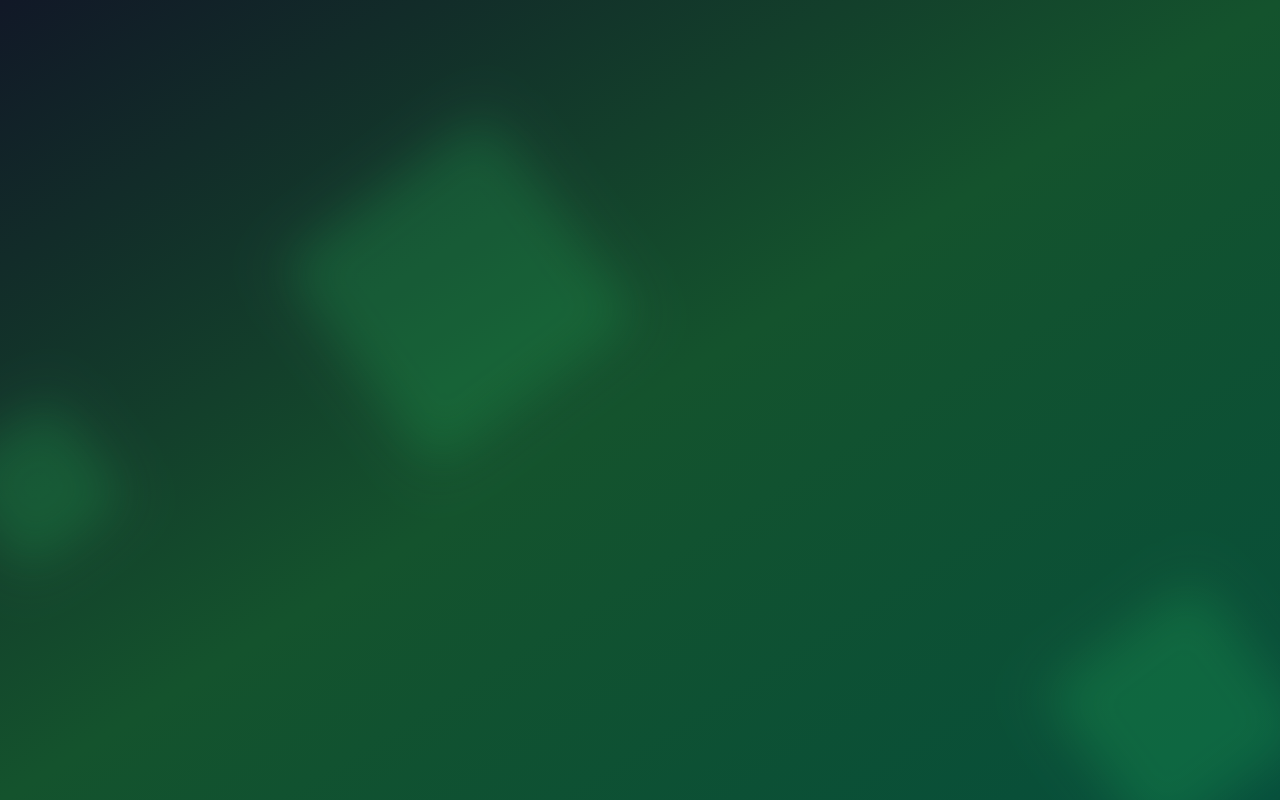
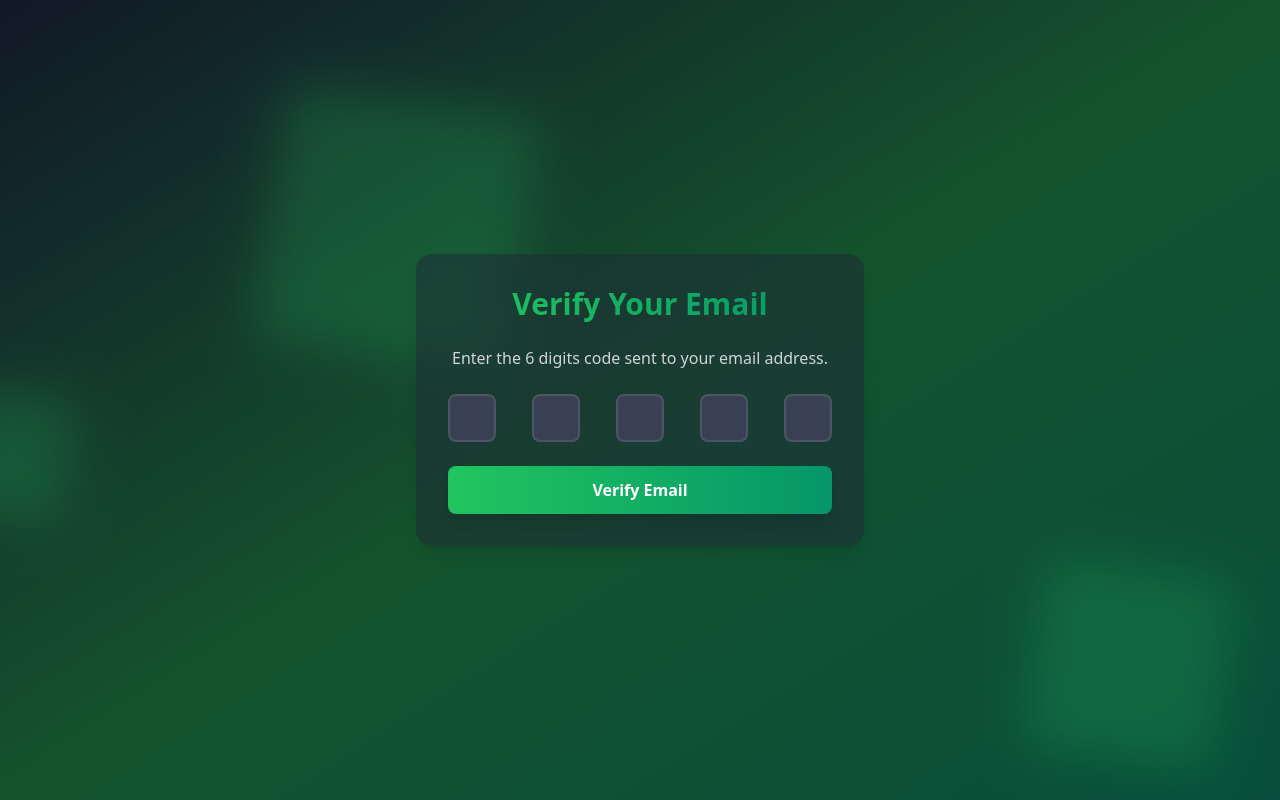
Before and after one commit to Nisschhal/auth-mern, a React (Vite) app in the folder frontend/: page /verify-email in a window 1280 px wide. Before the commit this address had no page. Built offline with nearby package versions, Linux system fonts and the light colour scheme.

Commit message:
email code verification page with its logic set up

```diff
--- a/frontend/src/App.jsx
+++ b/frontend/src/App.jsx
@@ -2,6 +2,7 @@
 import { FloatingShape } from "./components/FloatingShape";
 import Signup from "./pages/Signup";
 import Login from "./pages/Login";
+import EmailVerification from "./pages/EmailVerification";
 function App() {
   return (
     <div
@@ -34,6 +35,7 @@
         <Route path="/" element={"Home"} />
         <Route path="/signup" element={<Signup />} />
         <Route path="/login" element={<Login />} />
+        <Route path="/verify-email" element={<EmailVerification />} />
       </Routes>
     </div>
   );
--- /dev/null
+++ b/frontend/src/pages/EmailVerification.jsx
@@ -0,0 +1,106 @@
+
+import { motion } from "framer-motion";
+import { useEffect, useRef, useState } from "react";
+
+const EmailVerification = () => {
+  // for input reference
+  const inputRefs = useRef([]);
+  const [code, setCode] = useState(["", "", "", "", ""]);
+  const isLoading = false;
+
+  // for any changes in input el
+  const handleChange = (index, value) => {
+    const newCode = [...code];
+    // when code pasted || entered
+    if (value.length > 1) {
+      // code is pasted
+      const pastedCode = value.slice(0, 6).split("");
+      // put the pasted Code into newCode
+      for (let i = 0; i < 6; i++) {
+        newCode[i] = pastedCode[i] || "";
+      }
+
+      // set the code
+      setCode(newCode);
+
+      // once pasted code is set focus to inputbox to lastunfilled el if there is any
+      const lastFilledIndex = newCode.findLastIndex((digit) => digit !== "");
+      // once lastpastedinput index is got set the focus to next input box
+      // if lastIndex is smaller than 5 then set to focus to next box by +1 else set to 5 which is last box
+      const focusIndex = lastFilledIndex < 5 ? lastFilledIndex + 1 : 5;
+      inputRefs.current[focusIndex].focus();
+    } else {
+      // code is entered  one by one
+      newCode[index] = value;
+      setCode(newCode);
+      // move the focus to next input field if value is enetered
+      if (value && index < 5) {
+        inputRefs.current[index + 1].focus();
+      }
+    }
+  };
+
+  // for any keydown in input el
+  const handleKeyDown = (index, e) => {
+    // when backspace is entered && input is empty && input position is greater than 0
+    // find the index 1 step less than current and focus on that
+    if (e.key == "Backspace" && !code[index] && index > 0) {
+      inputRefs.current[index - 1].focus();
+    }
+  };
+
+  // form submit
+  const handleSubmit = (e) => {
+    e.preventDefault();
+
+    const verificationCode = code.join("");
+    console.log("Code submitted successfully!", verificationCode);
+  };
+  // useEffect to check if all the input field is entered as code is set to 6 digits
+  useEffect(() => {
+    if (code.every((digit) => digit !== "")) {
+      handleSubmit(new Event("submit"));
+    }
+  }, [code]);
+
+  return (
+    <motion.div className="max-w-md w-full bg-gray-800 bg-opacity-50 backdrop-filter backdrop-blur-xl rounded-2xl shadow-lg p-8">
+      {/* form to verify email */}
+      <h1 className="mb-6 text-3xl font-bold text-center bg-gradient-to-r from-green-500 to-emerald-600 text-transparent bg-clip-text">
+        Verify Your Email
+      </h1>
+      <p className="mb-6 text-center text-gray-300">
+        Enter the 6 digits code sent to your email address.
+      </p>
+
+      {/* // form for code input */}
+      <form onSubmit={handleSubmit} className="space-y-6">
+        <div className="flex justify-between">
+          {code.map((digit, index) => (
+            <input
+              key={index}
+              ref={(el) => (inputRefs.current[index] = el)}
+              type="text"
+              maxLength="6"
+              value={digit}
+              onChange={(e) => handleChange(index, e.target.value)}
+              onKeyDown={(e) => handleKeyDown(index, e)}
+              className="w-12 h-12 text-center text-2xl font-bold bg-gray-700 text-white border-2 border-gray-600 rounded-lg focus:border-green-500 focus:outline-none"
+            />
+          ))}
+        </div>
+        <motion.button
+          whileHover={{ scale: 1.05 }}
+          whileTap={{ scale: 0.95 }}
+          type="submit"
+          disabled={isLoading}
+          className="w-full bg-gradient-to-r from-green-500 to-emerald-600 text-white font-bold py-3 px-4 rounded-lg shadow-lg hover:from-green-600 hover:to-emerald-700 focus:outline-none focus:ring-2 focus:ring-green-500 focus:ring-opacity-50 disabled:opacity-50"
+        >
+          {isLoading ? "Verifying..." : "Verify Email"}
+        </motion.button>
+      </form>
+    </motion.div>
+  );
+};
+
+export default EmailVerification;
--- a/frontend/src/pages/Signup.jsx
+++ b/frontend/src/pages/Signup.jsx
@@ -77,7 +77,7 @@
       {/* Already have an account */}
       <div className="px-8 py-4 flex justify-center bg-gray-900 bg-opacity-50 rounded-b-2xl">
         <p className="text-sm text-gray-400">
-          Already have an account?{" "}
+          Already have an account?
           <Link className="text-green-400 hover:underline" to="/login">
             Login
           </Link>
```
